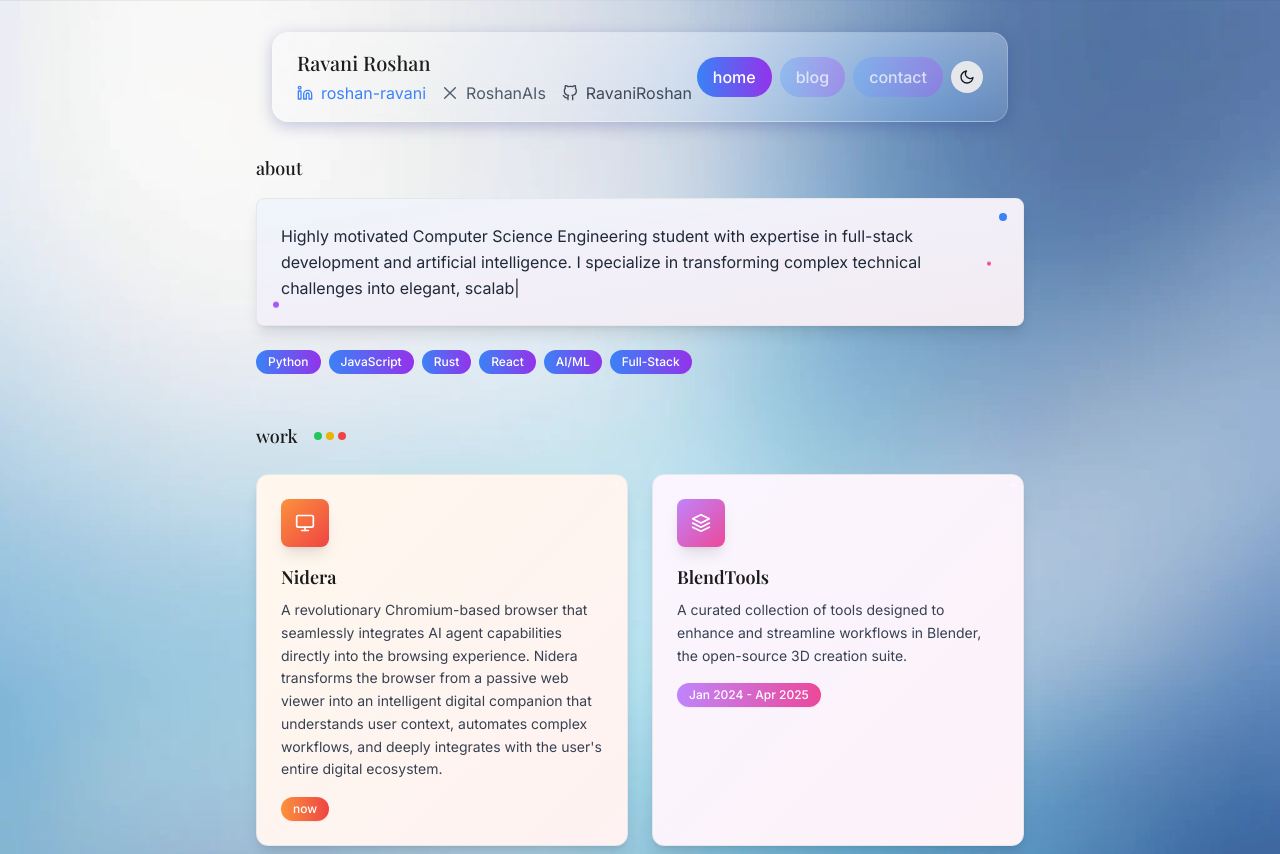
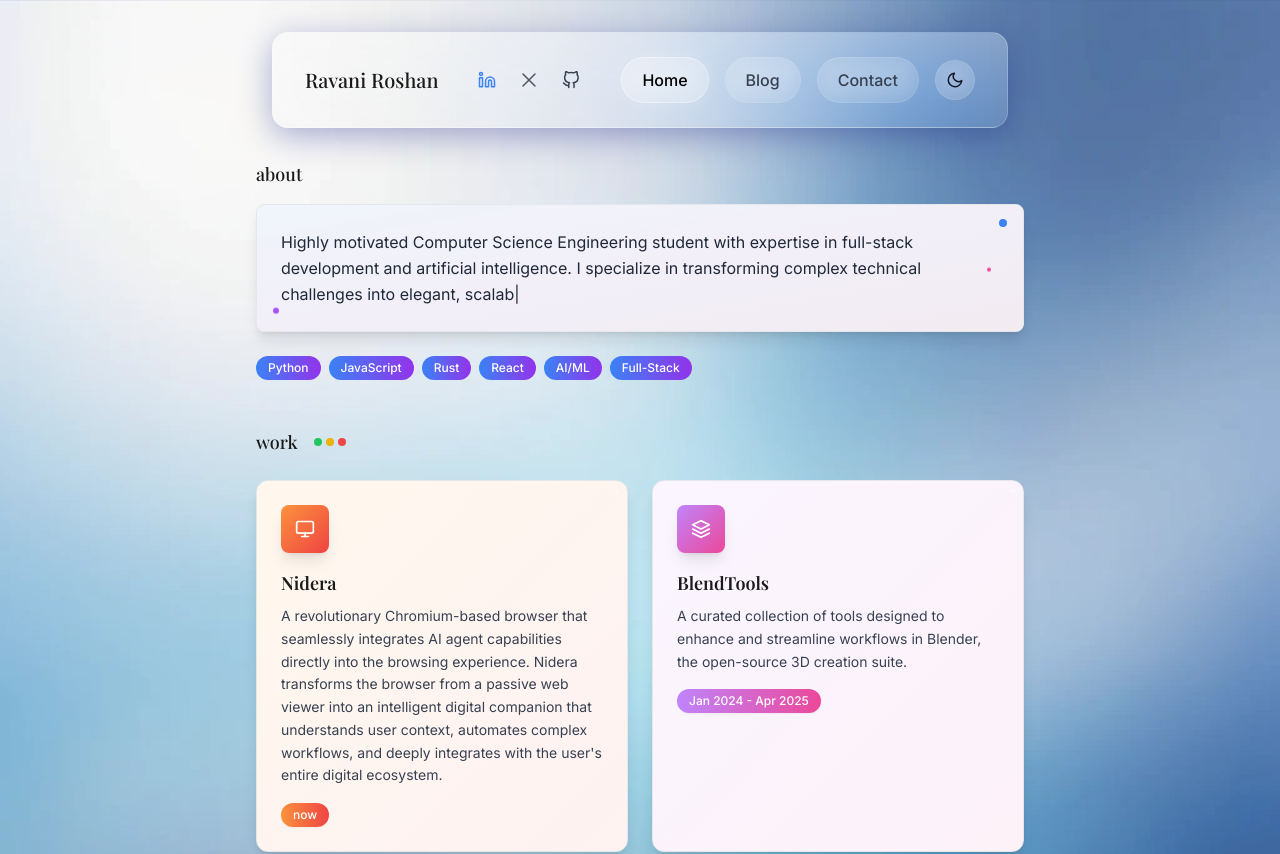
Before and after one commit to RavaniRoshan/RavaniRoshanSingh, a React (Vite) app: page / in a window 1280 px wide. Shown: the top 854 px of the page. Built offline with nearby package versions, Linux system fonts and the light colour scheme; a web font is replaced by a local one.

Commit message:
feat: add responsive header component with navigation, social links, theme toggle, and scroll effects.

```diff
--- a/src/components/Header.tsx
+++ b/src/components/Header.tsx
@@ -1,5 +1,5 @@
 import type { FC } from 'react';
-import { useEffect, useState } from 'react';
+import { useEffect, useState, useRef } from 'react';
 import { Link, useLocation } from 'react-router-dom';
 
 interface HeaderProps {
@@ -12,12 +12,31 @@ export const Header: FC<HeaderProps> = ({ theme, toggleTheme }) => {
   const [isMobileMenuOpen, setIsMobileMenuOpen] = useState(false);
   const location = useLocation();
 
+  const lastScrollY = useRef(0);
+
   useEffect(() => {
     const handleScroll = () => {
-      setIsScrolled(window.scrollY > 50);
+      const currentScrollY = window.scrollY;
+
+      const threshold = 10; // Buffer to prevent flickering on slow scroll
+
+      if (currentScrollY <= 50) {
+        // Always expanded at the very top
+        setIsScrolled(false);
+      } else if (Math.abs(currentScrollY - lastScrollY.current) > threshold) {
+        if (currentScrollY > lastScrollY.current) {
+          // Scrolling down -> Collapse
+          setIsScrolled(true);
+        } else {
+          // Scrolling up -> Decollapse (Expand)
+          setIsScrolled(false);
+        }
+      }
+
+      lastScrollY.current = currentScrollY;
     };
 
-    window.addEventListener('scroll', handleScroll);
+    window.addEventListener('scroll', handleScroll, { passive: true });
     return () => window.removeEventListener('scroll', handleScroll);
   }, []);
 
@@ -41,23 +60,117 @@ export const Header: FC<HeaderProps> = ({ theme, toggleTheme }) => {
   return (
     <>
       <header
-        className={`sticky top-4 z-50 transition-all duration-300 mx-4 ${isScrolled
-          ? 'backdrop-blur-3xl backdrop-saturate-150 bg-gradient-to-b from-white/40 to-white/20 dark:from-gray-900/40 dark:to-gray-900/20 border border-white/30 dark:border-gray-700/30 shadow-[0_8px_32px_0_rgba(31,38,135,0.37)] rounded-2xl'
-          : 'backdrop-blur-2xl backdrop-saturate-150 bg-gradient-to-b from-white/30 to-white/10 dark:from-gray-900/30 dark:to-gray-900/10 border border-white/20 dark:border-gray-700/20 shadow-[0_4px_16px_0_rgba(31,38,135,0.25)] rounded-2xl'
-          } flex justify-between items-center py-3 px-4 md:py-4 md:px-6 before:absolute before:inset-0 before:rounded-2xl before:bg-gradient-to-r before:from-transparent before:via-white/5 before:to-transparent before:pointer-events-none`}
+        className={`sticky top-4 z-50 transition-all duration-500 ease-in-out mx-4 ${isScrolled
+          ? 'py-2 md:py-2 backdrop-blur-3xl backdrop-saturate-150 bg-gradient-to-b from-white/40 to-white/20 dark:from-gray-900/40 dark:to-gray-900/20 border border-white/30 dark:border-gray-700/30'
+          : 'py-3 md:py-6 backdrop-blur-2xl backdrop-saturate-150 bg-gradient-to-b from-white/30 to-white/10 dark:from-gray-900/30 dark:to-gray-900/10 border border-white/20 dark:border-gray-700/20'
+          } shadow-[0_8px_32px_0_rgba(31,38,135,0.37)] rounded-2xl flex justify-between items-center px-4 md:px-8 before:absolute before:inset-0 before:rounded-2xl before:bg-gradient-to-r before:from-transparent before:via-white/5 before:to-transparent before:pointer-events-none`}
       >
         {/* Left Section - Logo and Social Links */}
-        <div className="group flex-shrink-0">
-          <h1 className="text-lg md:text-xl font-medium transition-all duration-300 hover:scale-105 cursor-pointer">
+        <div className="group flex items-center transition-all duration-500">
+          {/* Morphing Logo - Desktop Only */}
+          <h1 className="relative font-medium transition-all duration-500 cursor-pointer hidden md:block">
+            {/* Expanded State Logo */}
+            <span
+              className={`transition-all duration-500 ease-in-out whitespace-nowrap overflow-hidden ${isScrolled ? 'opacity-0 scale-90 max-w-0' : 'opacity-100 scale-100 max-w-[200px]'
+                } text-xl block`}
+            >
+              Ravani Roshan
+            </span>
+            {/* Collapsed State Logo */}
+            <span
+              className={`transition-all duration-500 ease-in-out whitespace-nowrap absolute top-1/2 left-0 -translate-y-1/2 ${isScrolled ? 'opacity-100 scale-100' : 'opacity-0 scale-90 pointer-events-none'
+                } text-2xl font-bold block`}
+            >
+              RR
+            </span>
+          </h1>
+
+          {/* Mobile Logo (Static) */}
+          <h1 className="text-lg font-medium cursor-pointer md:hidden">
             Ravani Roshan
           </h1>
-          {/* Social links - Icons on mobile, Icon+Text on desktop */}
-          <div className="flex space-x-2 md:space-x-4 ml-1 md:ml-0 overflow-x-auto no-scrollbar">
+
+          {/* Social links - Desktop Collapse Effect */}
+          <div
+            className={`hidden md:flex items-center overflow-hidden transition-all duration-700 ease-[cubic-bezier(0.4,0,0.2,1)] ${isScrolled ? 'max-w-0 opacity-0 -translate-x-4 pointer-events-none' : 'max-w-[400px] opacity-100 translate-x-4 ml-4'
+              }`}
+          >
+            <div className="flex space-x-2">
+              <a
+                href="https://www.linkedin.com/in/roshan-ravani-3a79882a3/"
+                target="_blank"
+                rel="noopener noreferrer"
+                className="text-blue-500 hover:text-blue-600 dark:hover:text-blue-400 transition-all duration-300 flex items-center p-2 rounded-full hover:bg-white/20 dark:hover:bg-white/10"
+                aria-label="LinkedIn Profile"
+              >
+                <svg
+                  xmlns="http://www.w3.org/2000/svg"
+                  width="18"
+                  height="18"
+                  viewBox="0 0 24 24"
+                  fill="none"
+                  stroke="currentColor"
+                  strokeWidth="2"
+                  strokeLinecap="round"
+                  strokeLinejoin="round"
+                >
+                  <path d="M16 8a6 6 0 0 1 6 6v7h-4v-7a2 2 0 0 0-2-2 2 2 0 0 0-2 2v7h-4v-7a6 6 0 0 1 6-6z" />
+                  <rect x="2" y="9" width="4" height="12" />
+                  <circle cx="4" cy="4" r="2" />
+                </svg>
+              </a>
+              <a
+                href="https://x.com/RoshanAIs"
+                target="_blank"
+                rel="noopener noreferrer"
+                className="text-gray-600 hover:text-black dark:text-gray-400 dark:hover:text-white transition-all duration-300 flex items-center p-2 rounded-full hover:bg-white/20 dark:hover:bg-white/10"
+                aria-label="X (Twitter) Profile"
+              >
+                <svg
+                  xmlns="http://www.w3.org/2000/svg"
+                  width="18"
+                  height="18"
+                  viewBox="0 0 24 24"
+                  fill="none"
+                  stroke="currentColor"
+                  strokeWidth="2"
+                  strokeLinecap="round"
+                  strokeLinejoin="round"
+                >
+                  <path d="M4 4l16 16M20 4l-16 16" strokeLinecap="round" />
+                </svg>
+              </a>
+              <a
+                href="https://github.com/RavaniRoshan"
+                target="_blank"
+                rel="noopener noreferrer"
+                className="text-gray-700 dark:text-gray-300 hover:text-black dark:hover:text-white transition-all duration-300 flex items-center p-2 rounded-full hover:bg-white/20 dark:hover:bg-white/10"
+                aria-label="GitHub Profile"
+              >
+                <svg
+                  xmlns="http://www.w3.org/2000/svg"
+                  width="18"
+                  height="18"
+                  viewBox="0 0 24 24"
+                  fill="none"
+                  stroke="currentColor"
+                  strokeWidth="2"
+                  strokeLinecap="round"
+                  strokeLinejoin="round"
+                >
+                  <path d="M9 19c-5 1.5-5-2.5-7-3m14 6v-3.87a3.37 3.37 0 0 0-.94-2.61c3.14-.35 6.44-1.54 6.44-7A5.44 5.44 0 0 0 20 4.77 5.07 5.07 0 0 0 19.91 1S18.73.65 16 2.48a13.38 13.38 0 0 0-7 0C6.27.65 5.09 1 5.09 1A5.07 5.07 0 0 0 5 4.77a5.44 5.44 0 0 0-1.5 3.78c0 5.42 3.3 6.61 6.44 7A3.37 3.37 0 0 0 9 18.13V22" />
+                </svg>
+              </a>
+            </div>
+          </div>
+
+          {/* Social icons - Mobile Only (Visible as icons) */}
+          <div className="flex md:hidden space-x-2 ml-2 overflow-x-auto no-scrollbar">
             <a
               href="https://www.linkedin.com/in/roshan-ravani-3a79882a3/"
               target="_blank"
               rel="noopener noreferrer"
-              className="text-blue-500 hover:text-blue-600 dark:hover:text-blue-400 transition-all duration-300 flex items-center mt-1 group-hover:translate-x-1"
+              className="text-blue-500 hover:text-blue-600 dark:hover:text-blue-400 transition-all duration-300 flex items-center"
               aria-label="LinkedIn Profile"
             >
               <svg
@@ -70,20 +183,18 @@ export const Header: FC<HeaderProps> = ({ theme, toggleTheme }) => {
                 strokeWidth="2"
                 strokeLinecap="round"
                 strokeLinejoin="round"
-                className="mr-1 transition-transform duration-300 group-hover:rotate-12"
-                aria-hidden="true"
+                className="mr-1"
               >
                 <path d="M16 8a6 6 0 0 1 6 6v7h-4v-7a2 2 0 0 0-2-2 2 2 0 0 0-2 2v7h-4v-7a6 6 0 0 1 6-6z" />
                 <rect x="2" y="9" width="4" height="12" />
                 <circle cx="4" cy="4" r="2" />
               </svg>
-              <span className="hidden md:inline ml-1">roshan-ravani</span>
             </a>
             <a
               href="https://x.com/RoshanAIs"
               target="_blank"
               rel="noopener noreferrer"
-              className="text-gray-600 hover:text-black dark:text-gray-400 dark:hover:text-white transition-all duration-300 flex items-center mt-1 group-hover:translate-x-1"
+              className="text-gray-600 hover:text-black dark:text-gray-400 dark:hover:text-white transition-all duration-300 flex items-center"
               aria-label="X (Twitter) Profile"
             >
               <svg
@@ -96,18 +207,16 @@ export const Header: FC<HeaderProps> = ({ theme, toggleTheme }) => {
                 strokeWidth="2"
                 strokeLinecap="round"
                 strokeLinejoin="round"
-                className="mr-1 transition-transform duration-300 group-hover:rotate-12"
-                aria-hidden="true"
+                className="mr-1"
               >
                 <path d="M4 4l16 16M20 4l-16 16" strokeLinecap="round" />
               </svg>
-              <span className="hidden md:inline ml-1">RoshanAIs</span>
             </a>
             <a
               href="https://github.com/RavaniRoshan"
               target="_blank"
               rel="noopener noreferrer"
-              className="text-gray-700 dark:text-gray-300 hover:text-black dark:hover:text-white transition-all duration-300 flex items-center mt-1 group-hover:translate-x-1"
+              className="text-gray-700 dark:text-gray-300 hover:text-black dark:hover:text-white transition-all duration-300 flex items-center"
               aria-label="GitHub Profile"
             >
               <svg
@@ -120,56 +229,45 @@ export const Header: FC<HeaderProps> = ({ theme, toggleTheme }) => {
                 strokeWidth="2"
                 strokeLinecap="round"
                 strokeLinejoin="round"
-                className="mr-1 transition-transform duration-300 group-hover:rotate-12"
-                aria-hidden="true"
+                className="mr-1"
               >
                 <path d="M9 19c-5 1.5-5-2.5-7-3m14 6v-3.87a3.37 3.37 0 0 0-.94-2.61c3.14-.35 6.44-1.54 6.44-7A5.44 5.44 0 0 0 20 4.77 5.07 5.07 0 0 0 19.91 1S18.73.65 16 2.48a13.38 13.38 0 0 0-7 0C6.27.65 5.09 1 5.09 1A5.07 5.07 0 0 0 5 4.77a5.44 5.44 0 0 0-1.5 3.78c0 5.42 3.3 6.61 6.44 7A3.37 3.37 0 0 0 9 18.13V22" />
               </svg>
-              <span className="hidden md:inline ml-1">RavaniRoshan</span>
             </a>
           </div>
         </div>
 
         {/* Right Section - Desktop Navigation and Theme Toggle */}
-        <nav className="hidden md:flex items-center space-x-2 relative">
-          <Link
-            to="/"
-            className={`relative px-4 py-2 rounded-full font-medium transition-all duration-300 hover:scale-105 hover:shadow-lg overflow-hidden group ${location.pathname === '/'
-              ? 'bg-gradient-to-r from-blue-500 to-purple-600 text-white hover:from-purple-600 hover:to-blue-500'
-              : 'bg-gradient-to-r from-blue-400/40 to-purple-500/40 text-white/70 hover:from-blue-400/60 hover:to-purple-500/60'
-              }`}
-          >
-            <span className="relative z-10">home</span>
-          </Link>
-          <Link
-            to="/blog"
-            className={`relative px-4 py-2 rounded-full font-medium transition-all duration-300 hover:scale-105 hover:shadow-lg overflow-hidden group ${location.pathname === '/blog'
-              ? 'bg-gradient-to-r from-blue-500 to-purple-600 text-white hover:from-purple-600 hover:to-blue-500'
-              : 'bg-gradient-to-r from-blue-400/40 to-purple-500/40 text-white/70 hover:from-blue-400/60 hover:to-purple-500/60'
-              }`}
-          >
-            <span className="relative z-10">blog</span>
-          </Link>
-          <Link
-            to="/contact"
-            className={`relative px-4 py-2 rounded-full font-medium transition-all duration-300 hover:scale-105 hover:shadow-lg overflow-hidden group ${location.pathname === '/contact'
-              ? 'bg-gradient-to-r from-blue-500 to-purple-600 text-white hover:from-purple-600 hover:to-blue-500'
-              : 'bg-gradient-to-r from-blue-400/40 to-purple-500/40 text-white/70 hover:from-blue-400/60 hover:to-purple-500/60'
-              }`}
-          >
-            <span className="relative z-10">contact</span>
-          </Link>
+        <nav className="hidden md:flex items-center space-x-4 relative">
+          {['home', 'blog', 'contact'].map((page) => {
+            const path = page === 'home' ? '/' : `/${page}`;
+            const isActive = location.pathname === path;
+
+            return (
+              <Link
+                key={page}
+                to={path}
+                className={`relative px-5 py-2.5 rounded-full font-medium transition-all duration-300 overflow-hidden group backdrop-blur-md border ${isActive
+                  ? 'bg-white/20 dark:bg-white/10 border-white/40 dark:border-white/20 shadow-[0_0_15px_rgba(255,255,255,0.2)] text-black dark:text-white'
+                  : 'bg-white/5 dark:bg-black/5 border-white/10 dark:border-white/5 text-gray-700 dark:text-gray-300 hover:bg-white/15 dark:hover:bg-white/10 hover:border-white/20 hover:scale-105'
+                  }`}
+              >
+                <span className="relative z-10 capitalize">{page}</span>
+              </Link>
+            );
+          })}
+
           <button
             onClick={toggleTheme}
-            className="p-2 rounded-full bg-gray-200 dark:bg-gray-800 text-gray-900 dark:text-gray-100 transition-all duration-300 hover:scale-105 hover:rotate-180 hover:shadow-lg"
+            className="p-2.5 rounded-full bg-white/10 dark:bg-black/20 border border-white/10 backdrop-blur-md text-gray-900 dark:text-gray-100 transition-all duration-300 hover:scale-105 hover:rotate-180 hover:shadow-[0_0_15px_rgba(255,255,255,0.15)] hover:border-white/30"
             aria-label="Toggle theme"
             type="button"
           >
             {theme === 'light' ? (
               <svg
                 xmlns="http://www.w3.org/2000/svg"
-                width="16"
-                height="16"
+                width="18"
+                height="18"
                 viewBox="0 0 24 24"
                 fill="none"
                 stroke="currentColor"
@@ -184,8 +282,8 @@ export const Header: FC<HeaderProps> = ({ theme, toggleTheme }) => {
             ) : (
               <svg
                 xmlns="http://www.w3.org/2000/svg"
-                width="16"
-                height="16"
+                width="18"
+                height="18"
                 viewBox="0 0 24 24"
                 fill="none"
                 stroke="currentColor"
```
